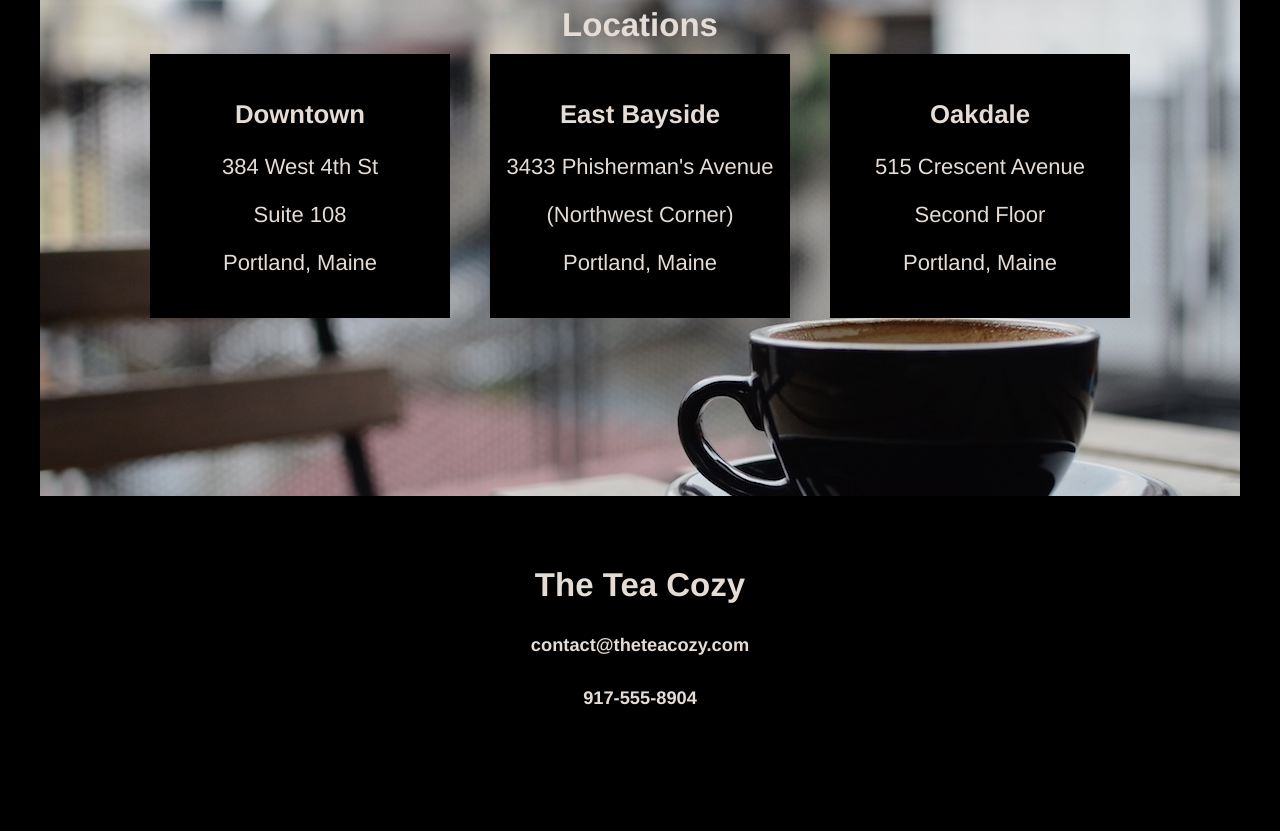
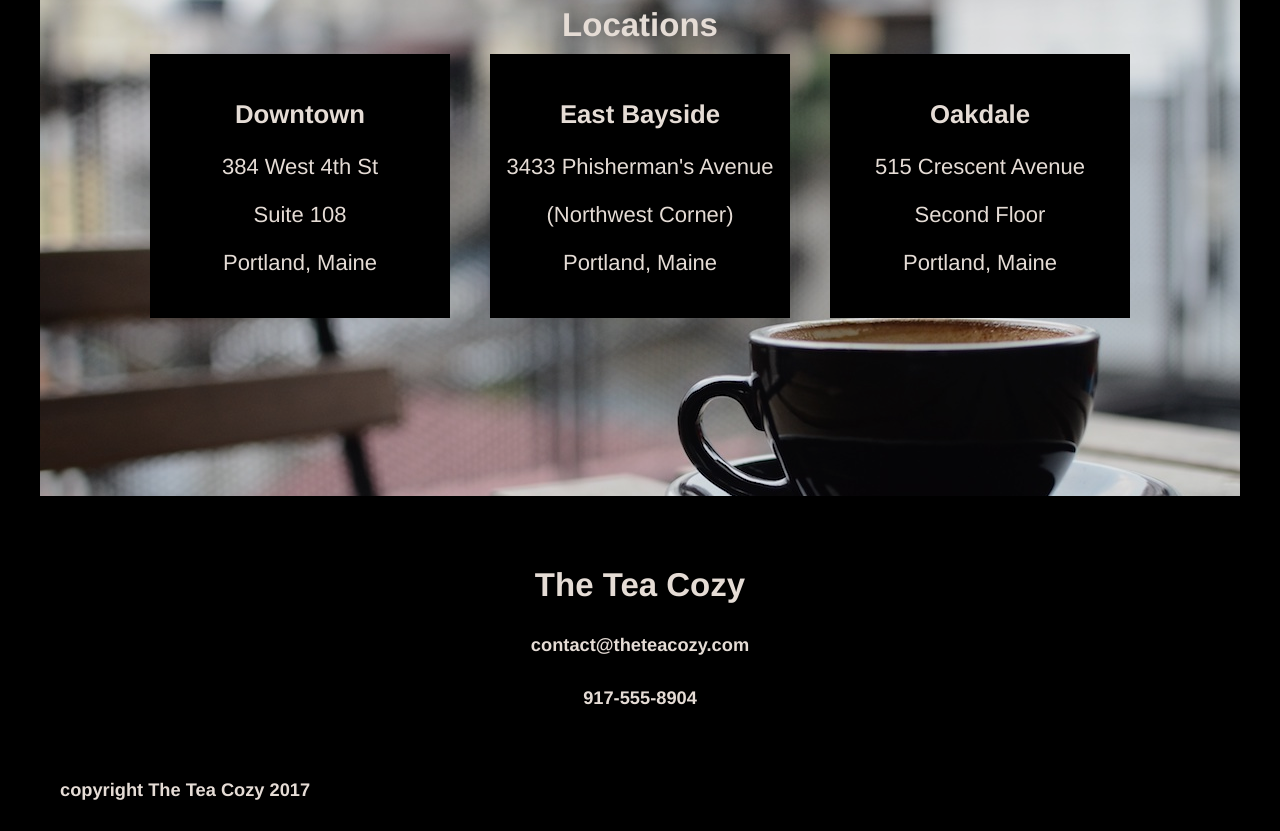
Before and after one commit to orbsini/orbsini.github.io, a plain HTML site: page teacozy/index.html in a window 1280 px wide. Shown: the part 1793-2624 px from the top of the page. Before the commit the page ends 2532 px from the top, so only its background shows below. Drawn offline with Linux system fonts and the light colour scheme.

Commit message:
Added footer and final commit

```diff
--- a/teacozy/index.html
+++ b/teacozy/index.html
@@ -81,6 +81,7 @@
       </div>
     <!-- Footer -->
     <footer>
+      <h5>copyright The Tea Cozy 2017</h5>
     </footer>
   </body>
 </html>
--- a/teacozy/resources/css/style.css
+++ b/teacozy/resources/css/style.css
@@ -118,3 +118,15 @@ nav a {
   opacity: 1;
   padding: 20px 0;
 }
+/* Contact */
+#contact {
+  margin-bottom: 70px;
+}
+
+/************************/
+/*******  FOOTER  *******/
+/************************/
+footer h5 {
+  text-align: left; /* Align text left */
+  margin-left: 20px;
+}
```
